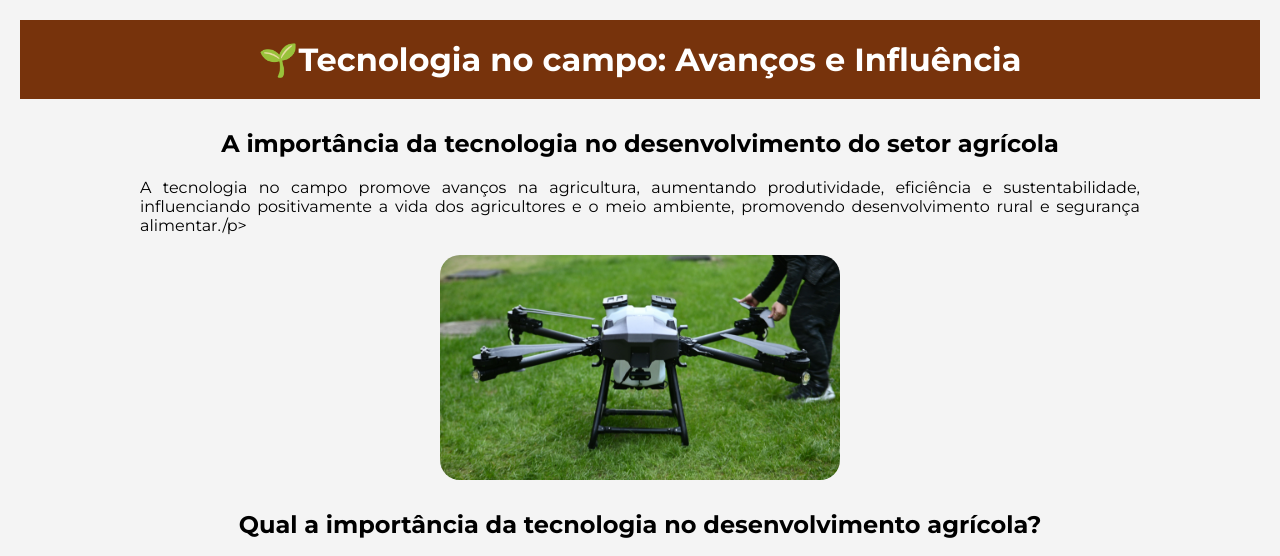
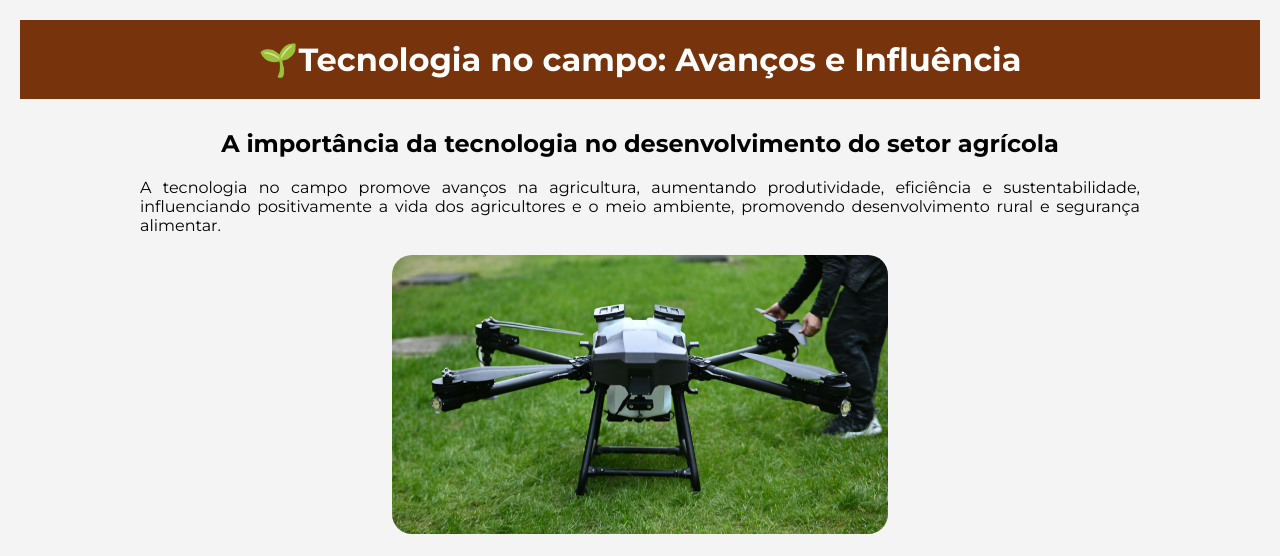
Before and after one commit to riquelme2025/Agrinho-2025, a plain HTML site: page index.html in a window 1280 px wide. Shown: the top 556 px of the page. Drawn offline with Linux system fonts and the light colour scheme; a web font is replaced by a local one.

Commit message:
Add files via upload

```diff
--- a/index.html
+++ b/index.html
@@ -18,9 +18,9 @@
         <p>A tecnologia no campo promove avanços na agricultura, aumentando produtividade, eficiência e
             sustentabilidade,
             influenciando positivamente a vida dos agricultores e o meio ambiente, promovendo desenvolvimento rural e
-            segurança alimentar./p>
+            segurança alimentar.</p>
             <img src="img/drone-eft-xLMKITJV0-0-unsplash.jpg" class="imagem-introducao" alt=""
-                title="A imagem mostra um drone pulverizando um campo agrícola.Fonte:Unsplash, 2025.">
+                title="A imagem mostra um drone pulverizando um campo agrícola. Fonte:Unsplash, 2025.">
     </section>
 
 
```
